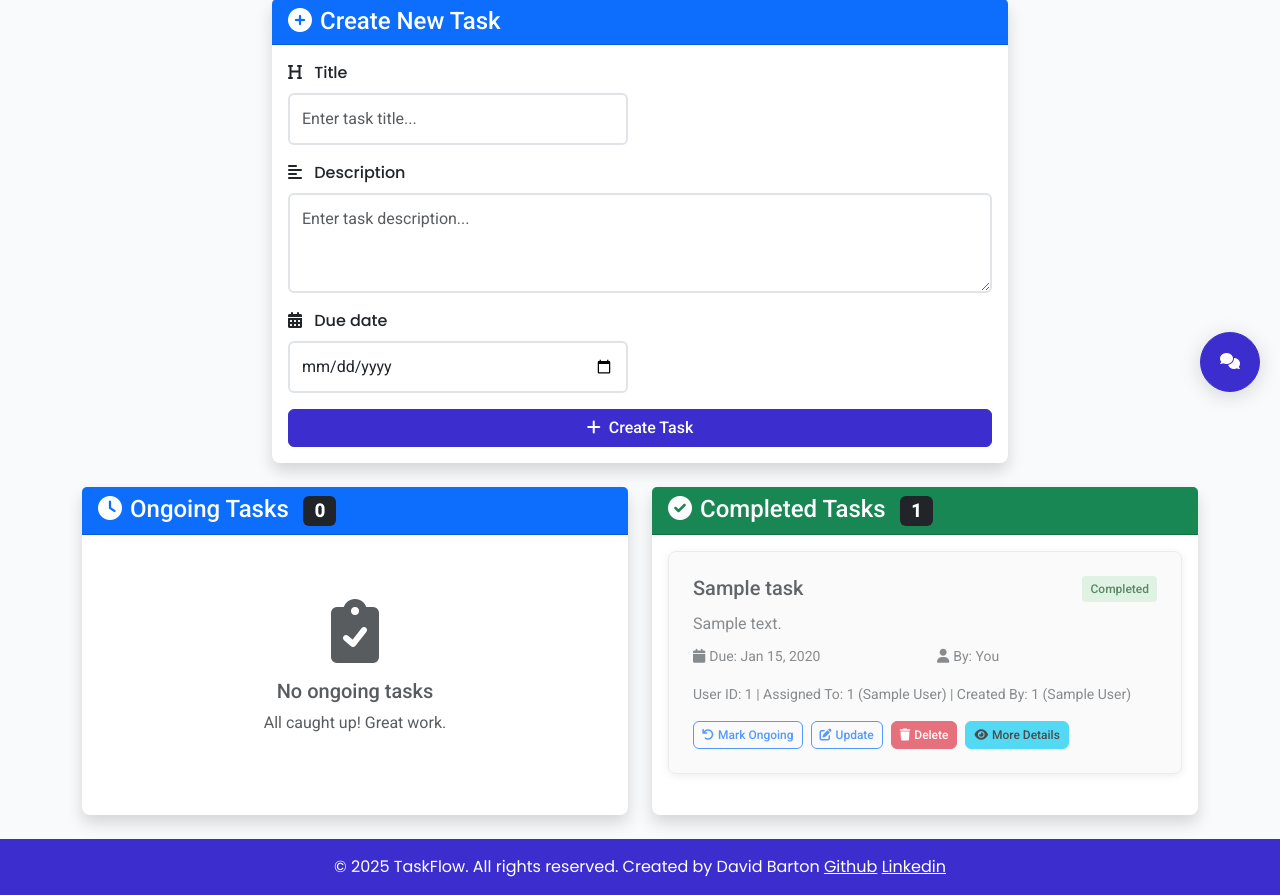
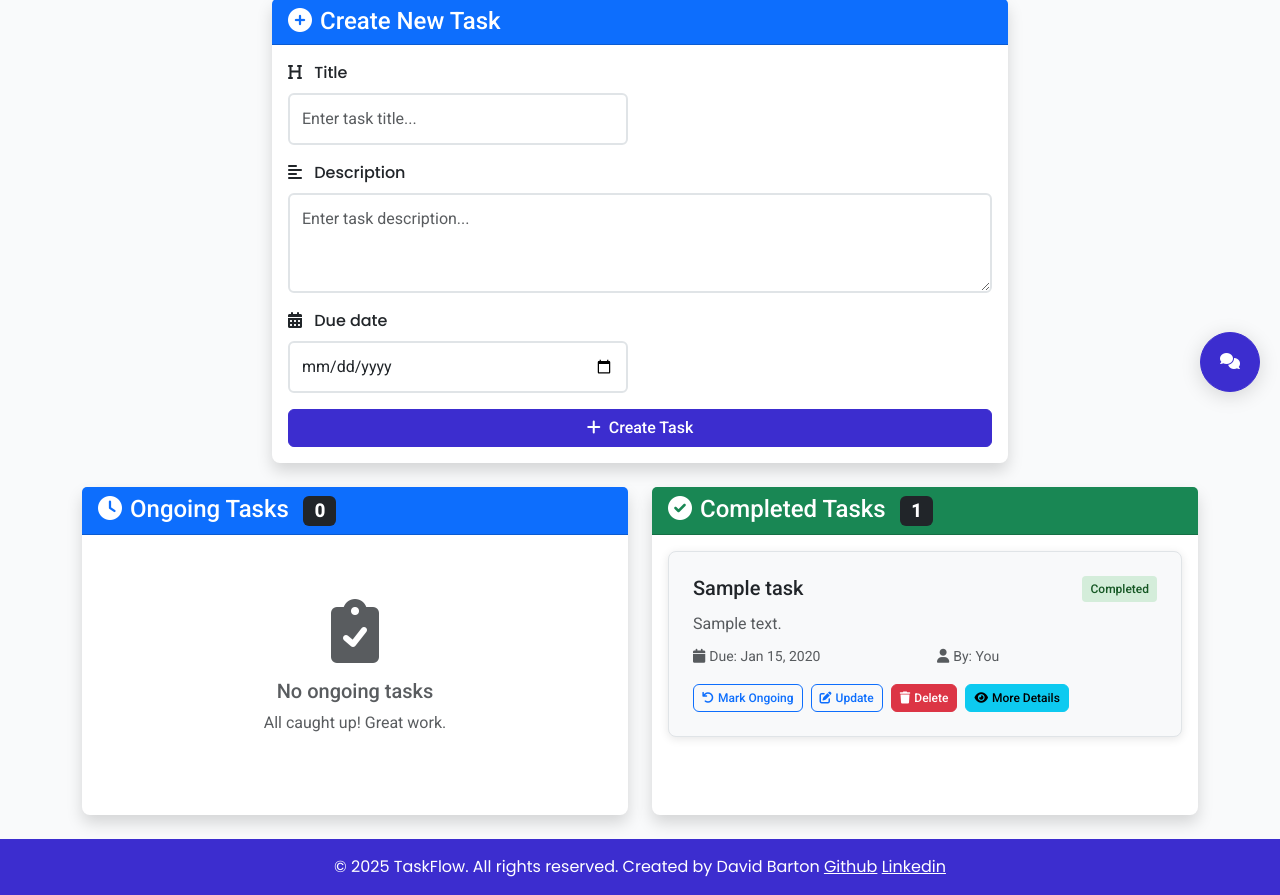
Before and after one commit to GenericName192/TaskFlow, a Django app: page /tasks/1/ in a window 1280 px wide. Shown: the part 288-1183 px from the top of the page. Run offline with Django 4.2, Linux system fonts and the light colour scheme; a user stored in the database is signed in; tables that the repository leaves empty hold one stand-in row (values such as "Sample post").

Commit message:
Fixed: issue with buttons showing on the wrong line removed: debugging info on task_list removed: card hop.

```diff
--- a/static/css/style.css
+++ b/static/css/style.css
@@ -109,7 +109,6 @@ footer a {
 }
 
 .card:hover {
-  transform: translateY(-5px);
   box-shadow: var(--shadow-hover);
 }
 
@@ -160,7 +159,6 @@ footer a {
 .content-card:hover {
   border-color: var(--primary-color);
   box-shadow: var(--shadow);
-  transform: translateY(-2px);
 }
 
 /* Subordinate Cards */
@@ -176,7 +174,6 @@ footer a {
 .subordinate-card:hover {
   border-color: var(--primary-color);
   box-shadow: var(--shadow);
-  transform: translateY(-2px);
 }
 
 /* Task Card Styles */
@@ -193,7 +190,6 @@ footer a {
 .task-card:hover {
   border-color: var(--primary-color);
   box-shadow: var(--shadow-hover);
-  transform: translateY(-2px);
 }
 
 .task-card:last-child {
@@ -218,7 +214,6 @@ footer a {
 }
 
 .task-completed {
-    opacity: 0.7;
     background-color: var(--light-background);
 }
 
--- a/templates/task/task_list.html
+++ b/templates/task/task_list.html
@@ -117,14 +117,6 @@
             </div>
 
             <div class="task-actions">
-              <!-- Debug Info -->
-              <small class="text-muted d-block mb-2">
-                User ID: {{ user.id }} | Assigned To: {{ ongoing_task.assigned_to.id|default:"None" }}
-                ({{ ongoing_task.assigned_to.full_name|default:"No Name" }}) |
-                Created By: {{ ongoing_task.created_by.id|default:"None" }}
-                ({{ ongoing_task.created_by.full_name|default:"No Name" }})
-              </small>
-
               {% if ongoing_task.assigned_to.id == user.id %}
               <a
                 href="{% url 'toggle_complete' ongoing_task.id %}"
@@ -199,14 +191,6 @@
             </div>
 
             <div class="task-actions">
-              <!-- Debug Info -->
-              <small class="text-muted d-block mb-2">
-                User ID: {{ user.id }} | Assigned To: {{ completed_task.assigned_to.id|default:"None" }}
-                ({{ completed_task.assigned_to.full_name|default:"No Name" }}) |
-                Created By: {{ completed_task.created_by.id|default:"None" }}
-                ({{ completed_task.created_by.full_name|default:"No Name" }})
-              </small>
-
               {% if completed_task.assigned_to.id == user.id %}
               <a
                 href="{% url 'toggle_complete' completed_task.id %}"
```
